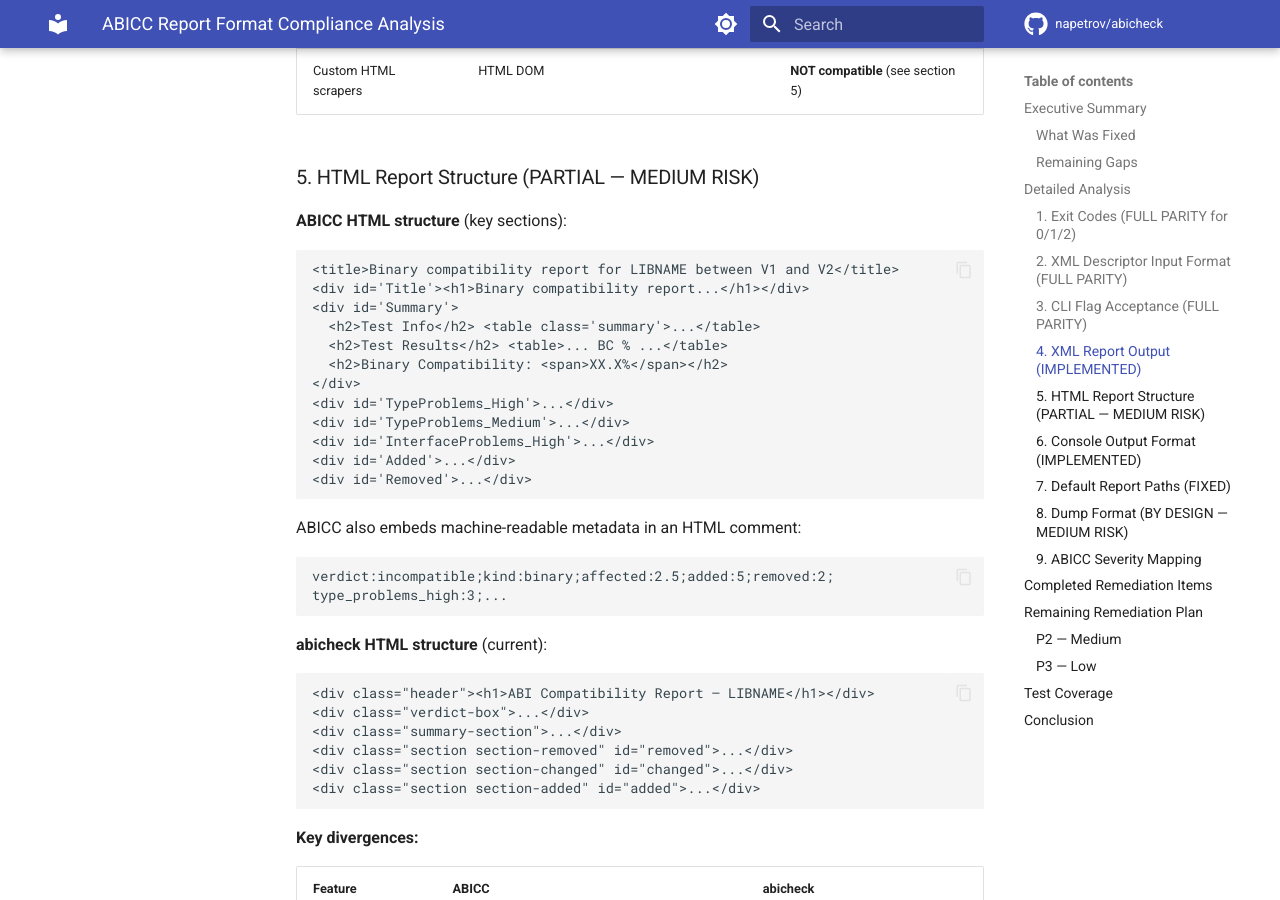
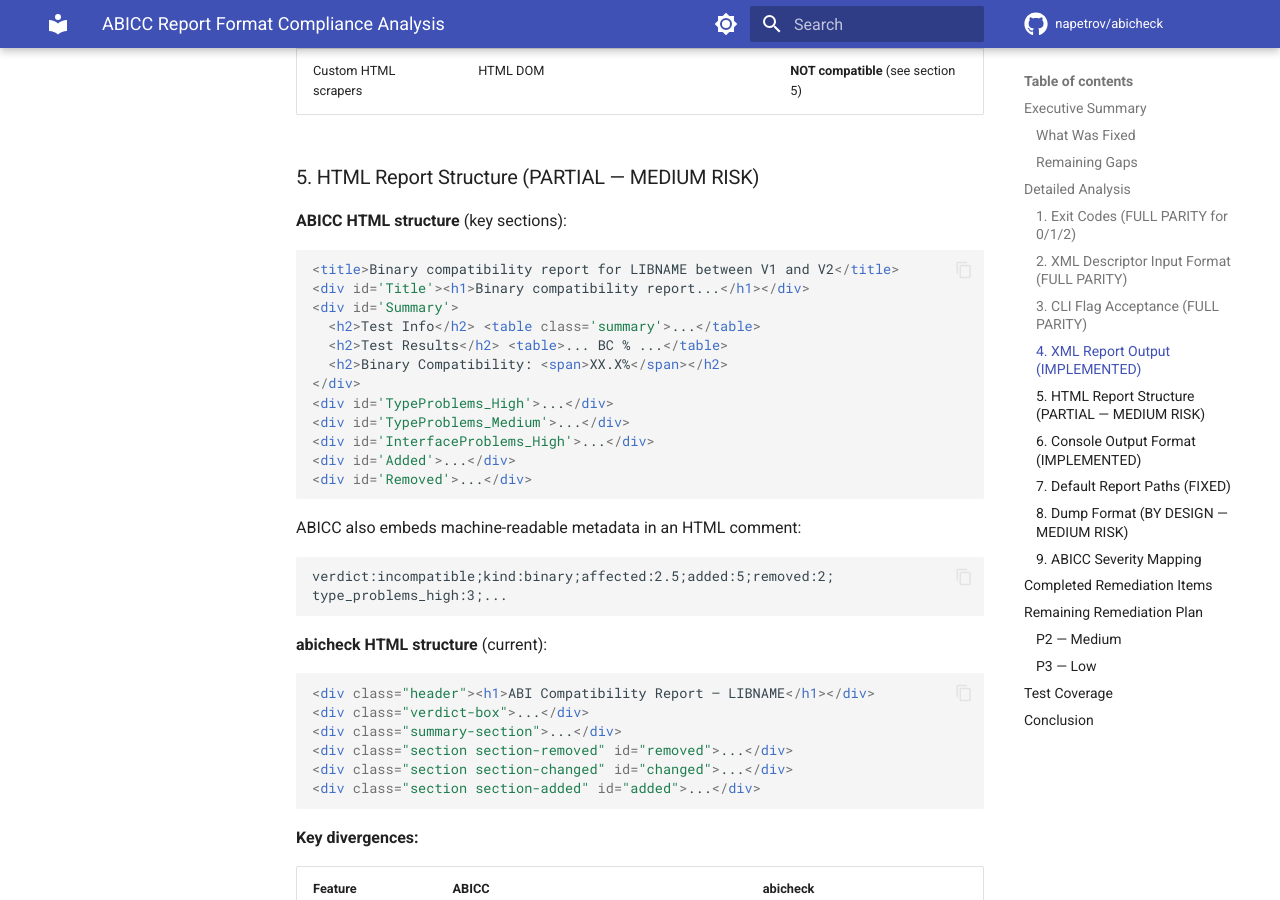
Before and after one commit to napetrov/abicheck, an MkDocs documentation site: the page built from docs/abicc_format_compliance.md, in a window 1280 px wide and 900 px high, scrolled down 4718 px. Built offline with MkDocs 1.6.1 and Material for MkDocs 9.7.7, drawn with Linux system fonts in a browser that asks for light colours; comment, search, counter and statistics services are not loaded.

Commit message:
Add language tags to fenced code blocks in compliance doc
Adds html/text language tags to all bare fenced code blocks
to satisfy markdownlint MD040 and enable syntax highlighting.

https://claude.ai/code/session_01LypR28rHhAqKH8DFLD2Web

````diff
--- a/docs/abicc_format_compliance.md
+++ b/docs/abicc_format_compliance.md
@@ -178,7 +178,7 @@ format is defined implicitly by the ABICC Perl source code.
 
 **ABICC HTML structure** (key sections):
 
-```
+```html
 <title>Binary compatibility report for LIBNAME between V1 and V2</title>
 <div id='Title'><h1>Binary compatibility report...</h1></div>
 <div id='Summary'>
@@ -194,14 +194,14 @@ format is defined implicitly by the ABICC Perl source code.
 ```
 
 ABICC also embeds machine-readable metadata in an HTML comment:
-```
+```text
 verdict:incompatible;kind:binary;affected:2.5;added:5;removed:2;
 type_problems_high:3;...
 ```
 
 **abicheck HTML structure** (current):
 
-```
+```html
 <div class="header"><h1>ABI Compatibility Report — LIBNAME</h1></div>
 <div class="verdict-box">...</div>
 <div class="summary-section">...</div>
@@ -235,7 +235,7 @@ When enabled, abicheck generates HTML with ABICC-compatible structure:
 ### 6. Console Output Format (IMPLEMENTED)
 
 abicheck now prints ABICC-compatible console output:
-```
+```text
 Binary compatibility: 97.5%
 Total binary compatibility problems: 3, warnings: 0
 Verdict: BREAKING
````
